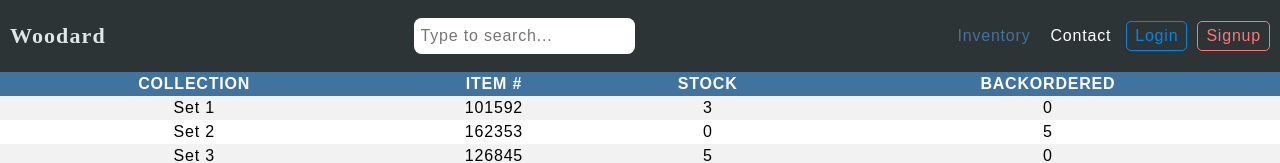
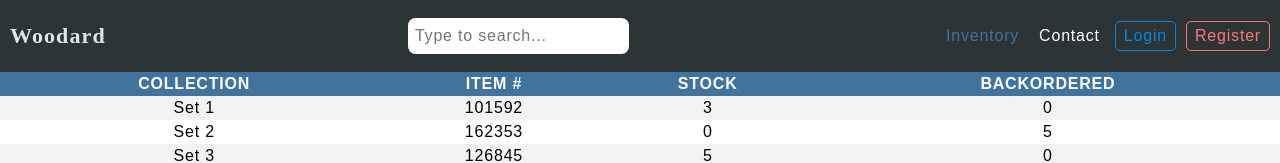
Before and after one commit to NZBragg/PWAtesting, a plain HTML site: page index.html in a window 1280 px wide. Shown: the top 163 px of the page. Drawn offline with Linux system fonts and the light colour scheme.

Commit message:
Update index.html

```diff
--- a/index.html
+++ b/index.html
@@ -26,7 +26,7 @@
           <li><a href="#Inventory" class="active">Inventory</a></li>
           <li><a href="Contact">Contact</a></li>
           <li id="login"><a href="/login">Login</a></li>
-          <li id="signup"><a href="/signup">Signup</a></li>
+          <li id="signup"><a href="/signup">Register</a></li>
         </ul>
       </nav>
       <div id="hamburger-icon" onclick="toggleMobileMenu(this)">
@@ -42,7 +42,7 @@
           <li><a href="#Inventory" class="active">Inventory</a></li>
           <li><a href="Contact">Contact</a></li>
           <li id="login"><a href="/login">Login</a></li>
-          <li id="signup"><a href="/signup">Signup</a></li>
+          <li id="signup"><a href="/register">Register</a></li>
         </ul>
       </div>
     </header>
```
